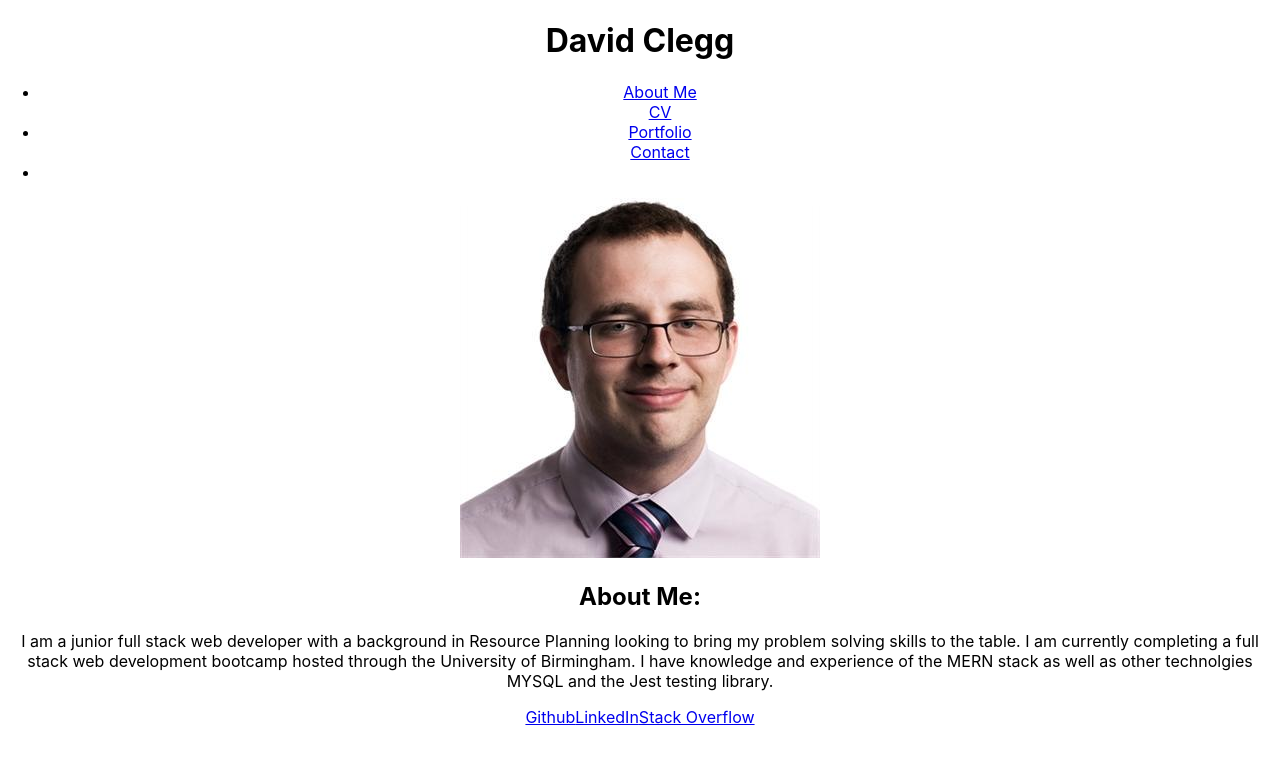
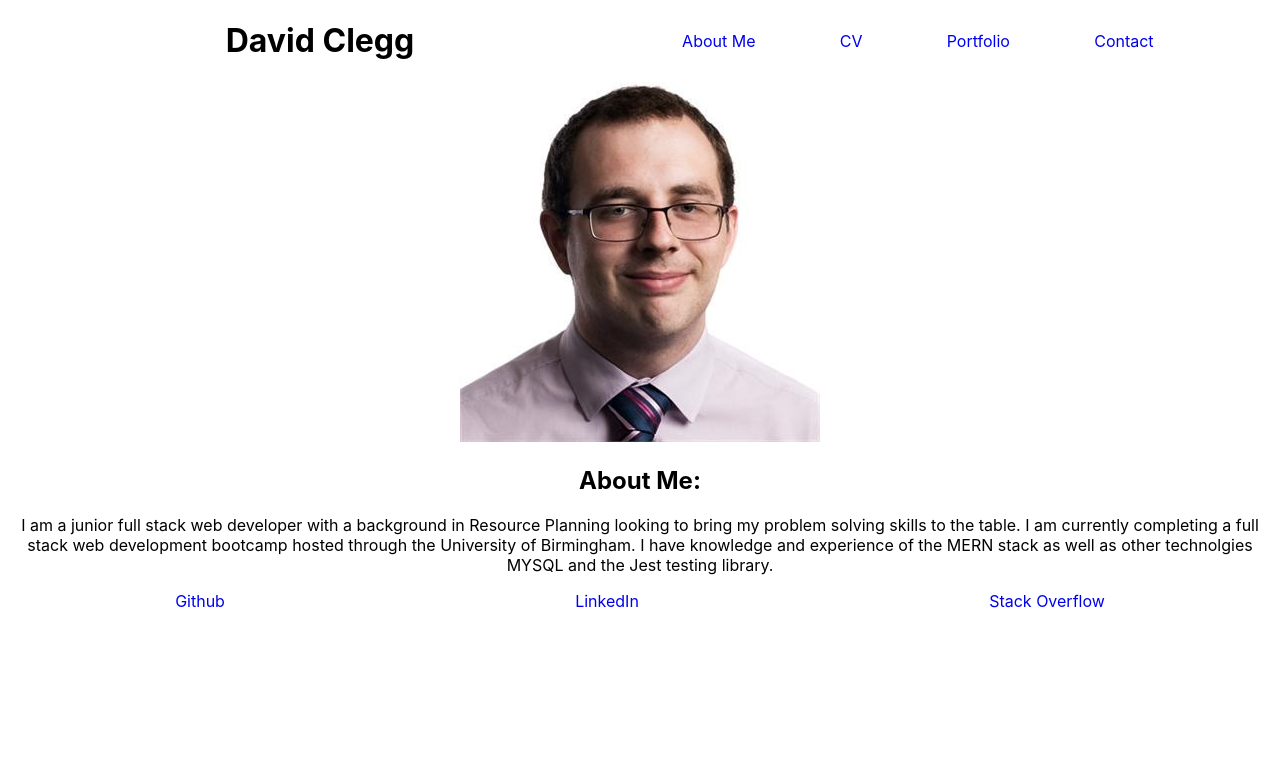
Before and after one commit to Cleggatron/React-Portfolio, a React (Create React App) app: page / in a window 1280 px wide. Shown: the top 764 px of the page. Built offline with nearby package versions, Linux system fonts and the light colour scheme.

Commit message:
stlings for header and footer

```diff
--- a/src/App.css
+++ b/src/App.css
@@ -1,3 +1,41 @@
 .App {
   text-align: center;
 }
+
+ul {
+  margin:0;
+  padding: 0;
+}
+
+li{
+  list-style: none;
+}
+
+a{
+  text-decoration: none;
+}
+
+.flex-horizontal{
+  display: flex;
+  flex-direction:row;
+}
+
+.alignCenter{
+  align-items:center ;
+}
+
+.spaceAround{
+  justify-content: space-around;
+}
+
+.spaceBetween{
+  justify-content: space-between;
+}
+
+.width100{
+  width: 100%;
+}
+
+.width50{
+  width: 50%;
+}
--- a/src/components/footer.js
+++ b/src/components/footer.js
@@ -2,7 +2,7 @@ import React from "react";
 
 function Footer(){
     return (
-        <div>
+        <div className="width100 flex-horizontal alignCenter spaceAround">
             <a href="https://github.com/Cleggatron">Github</a>
             <a href="https://www.linkedin.com/in/david-clegg-86b239a6/">LinkedIn</a>
             <a href="https://stackexchange.com/users/21019404/cleggatron">Stack Overflow</a>
--- a/src/components/header.js
+++ b/src/components/header.js
@@ -2,8 +2,8 @@ import React from "react";
 import Nav from "./headerComponents/Nav"
 function Header({currentPage, setCurrentPage}){
     return (
-        <div>
-            <div>
+        <div className="flex-horizontal spaceAround">
+            <div className="width100">
                 <h1>
                     David Clegg
                 </h1>
--- a/src/components/headerComponents/Nav.js
+++ b/src/components/headerComponents/Nav.js
@@ -4,8 +4,8 @@ function Nav({currentPage, setCurrentPage}){
 
     const handlePageChange = page => setCurrentPage(page);
     return (
-        <div>
-               <ul>
+        <div className="flex-horizontal alignCenter width100">
+            <ul className="flex-horizontal spaceAround width100">
                 <li>
                     <a
                     href="#Home"
```
Also changed, not shown: src/index.css (line endings or trailing spaces). Lines whose indentation alone changed are shown as unchanged.
